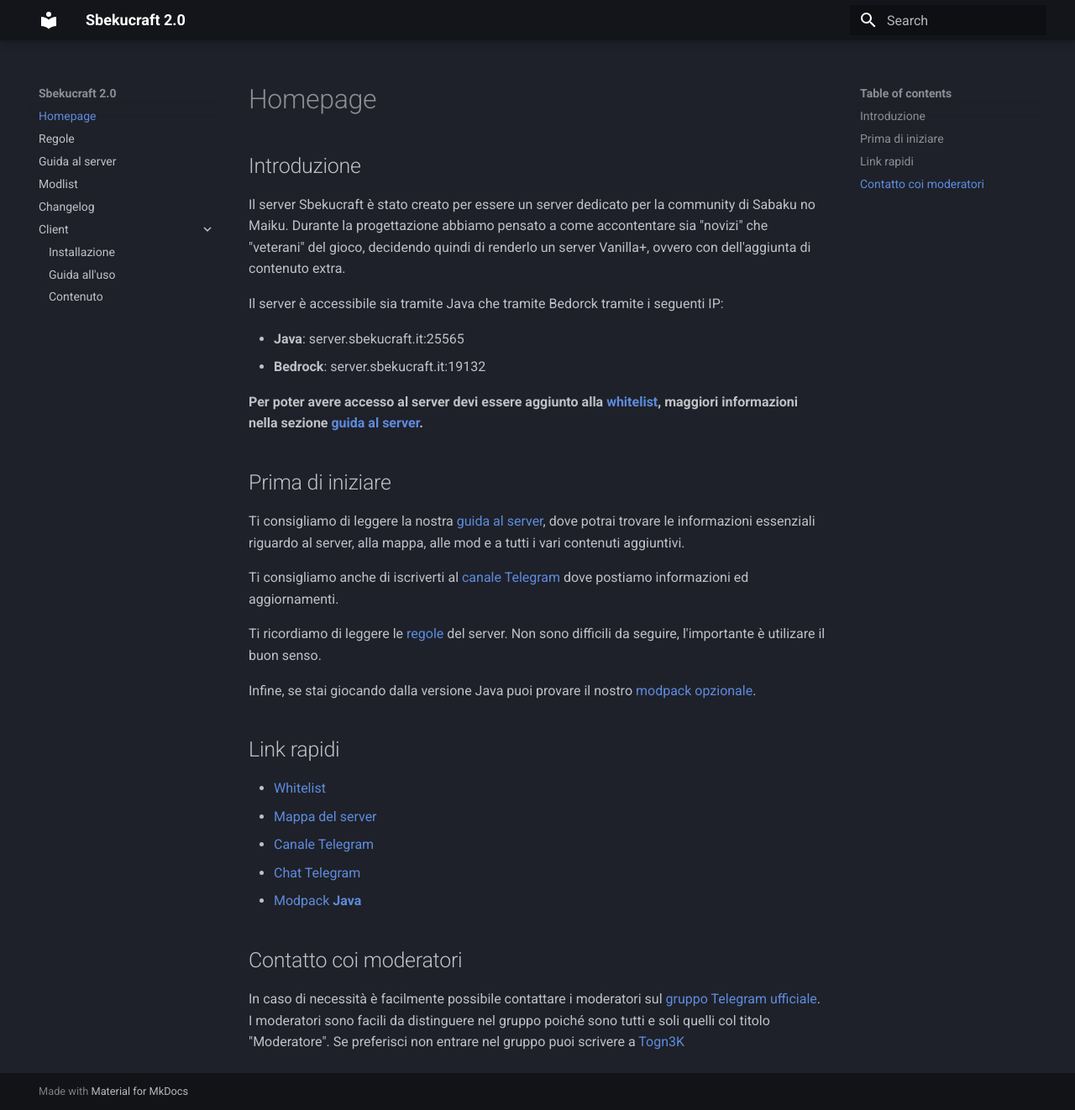
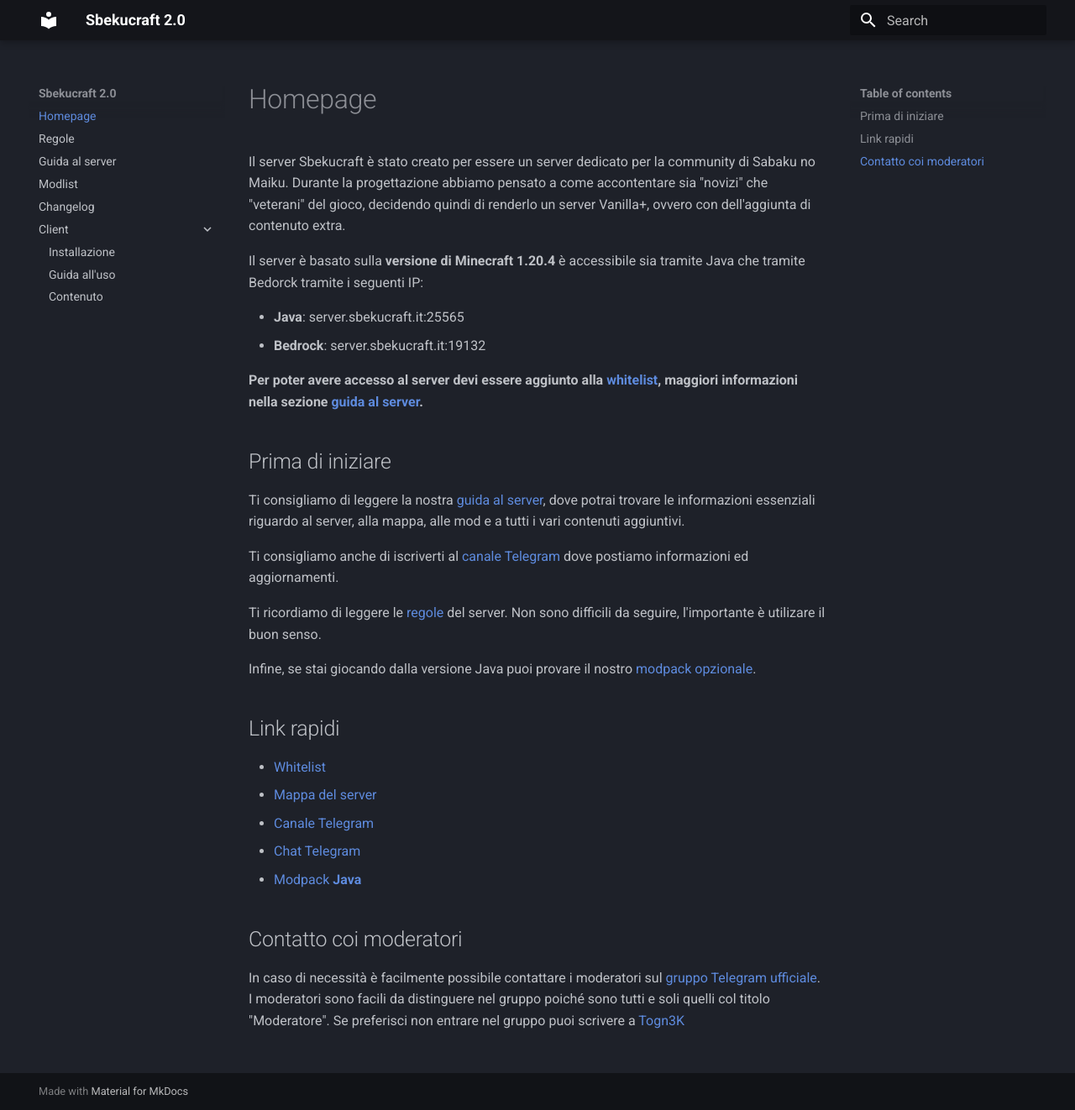
Before and after one commit to Sbekucraft/Sbekucraft-2.0-Wiki, an MkDocs documentation site: the page built from docs/index.md, in a window 1280 px wide and 1322 px high. Shown: the whole window at 84% size. Built offline with MkDocs 1.6.1 and Material for MkDocs 9.7.7, drawn with Linux system fonts in a browser that asks for light colours.

Commit message:
aggiunta versione mc

```diff
--- a/docs/index.md
+++ b/docs/index.md
@@ -1,9 +1,9 @@
 # Homepage
-## Introduzione
+
 Il server Sbekucraft è stato creato per essere un server dedicato per la community di Sabaku no Maiku.
 Durante la progettazione abbiamo pensato a come accontentare sia "novizi" che "veterani" del gioco, decidendo quindi di renderlo un server Vanilla+, ovvero con dell'aggiunta di contenuto extra.
 
-Il server è accessibile sia tramite Java che tramite Bedorck tramite i seguenti IP:
+Il server è basato sulla **versione di Minecraft 1.20.4** è accessibile sia tramite Java che tramite Bedorck tramite i seguenti IP:
 
 - **Java**: server.sbekucraft.it:25565
 - **Bedrock**: server.sbekucraft.it:19132
```
Also changed, not shown: docs/guida.md (+5 -0 lines).
